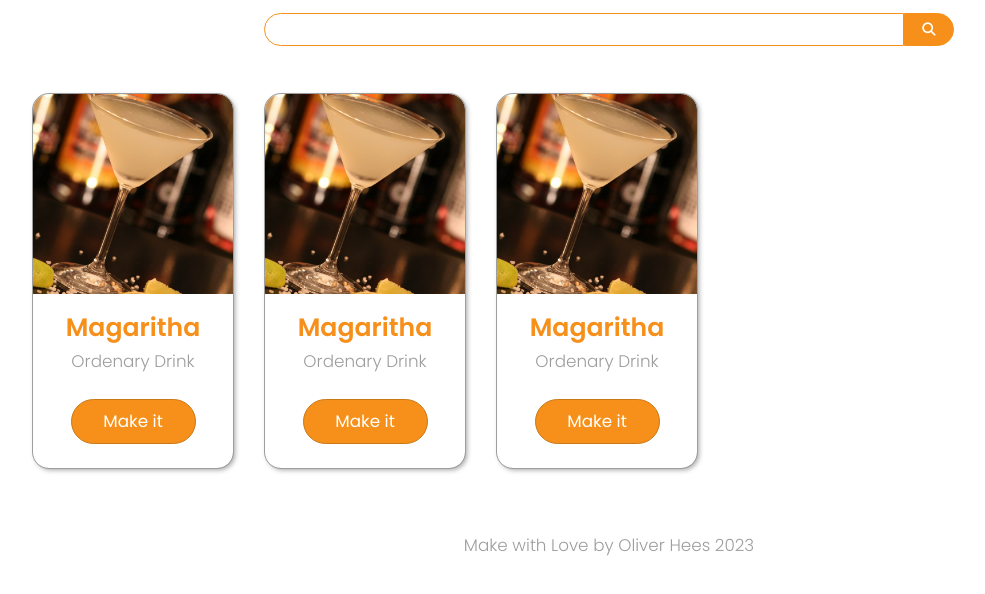
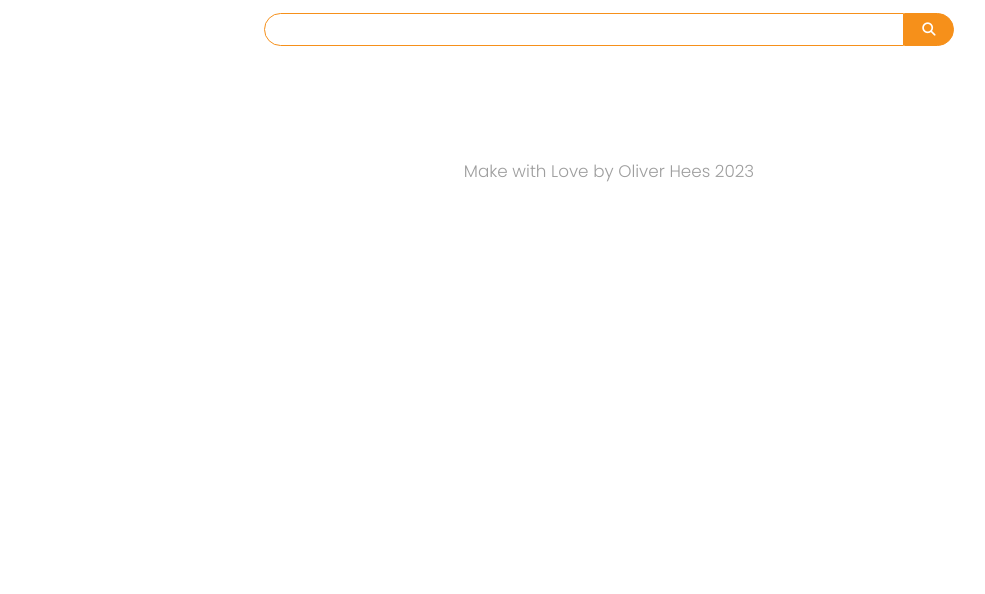
Before and after one commit to oliverhees/cocktail-recipe-app, a plain HTML site: page index.html in a window 1280 px wide. Shown: the part 100-694 px from the top of the page, without its empty margins (31-1016 px from the left). Drawn offline with Linux system fonts and the light colour scheme.

Commit message:
remove html for cards

```diff
--- a/index.html
+++ b/index.html
@@ -18,7 +18,7 @@
       <blockquote>Create your own Drinks like a Bartender.</blockquote>
       <!-- Search Box -->
       <div class="search-box">
-        <input type="text" id="search-text" name="search-input" />
+        <input type="text" id="search-input" name="search-input" />
         <button
           type="submit"
           class="search-btn"
@@ -32,38 +32,7 @@
     </header>
     <main>
       <section class="search-result">
-        <div class="drink">
-          <!-- drink item -->
-          <div class="drink-item">
-            <div class="drink-item__image">
-              <img src="/assets/img/5noda61589575158.jpg" alt="drink text" />
-            </div>
-            <h2>Magaritha</h2>
-            <div class="drink-item__category">Ordenary Drink</div>
-            <a href="#" class="recipe-button">Make it</a>
-          </div>
-          <!-- end drink item -->
-          <!-- drink item -->
-          <div class="drink-item">
-            <div class="drink-item__image">
-              <img src="/assets/img/5noda61589575158.jpg" alt="drink text" />
-            </div>
-            <h2>Magaritha</h2>
-            <div class="drink-item__category">Ordenary Drink</div>
-            <a href="#" class="recipe-button">Make it</a>
-          </div>
-          <!-- end drink item -->
-          <!-- drink item -->
-          <div class="drink-item">
-            <div class="drink-item__image">
-              <img src="/assets/img/5noda61589575158.jpg" alt="drink text" />
-            </div>
-            <h2>Magaritha</h2>
-            <div class="drink-item__category">Ordenary Drink</div>
-            <a href="#" class="recipe-button">Make it</a>
-          </div>
-          <!-- end drink item -->
-        </div>
+        <div class="drink"></div>
       </section>
     </main>
     <footer>
```
